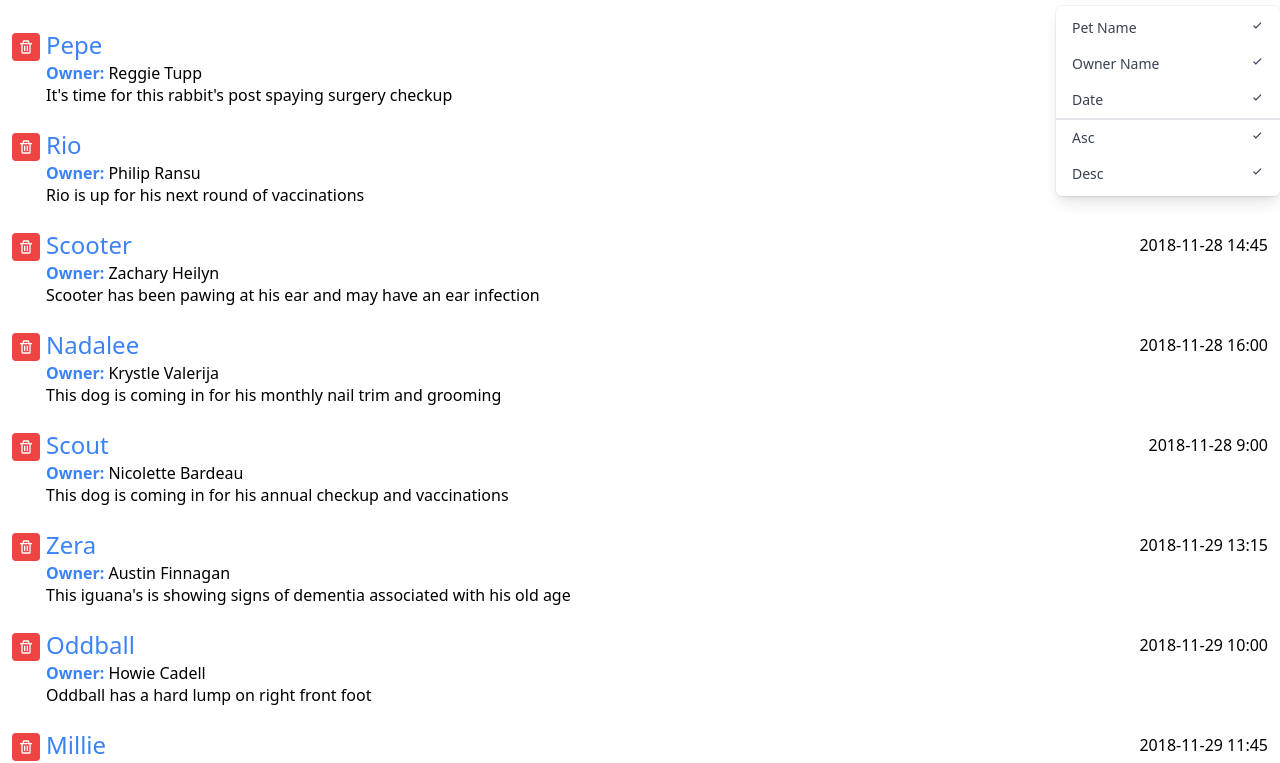
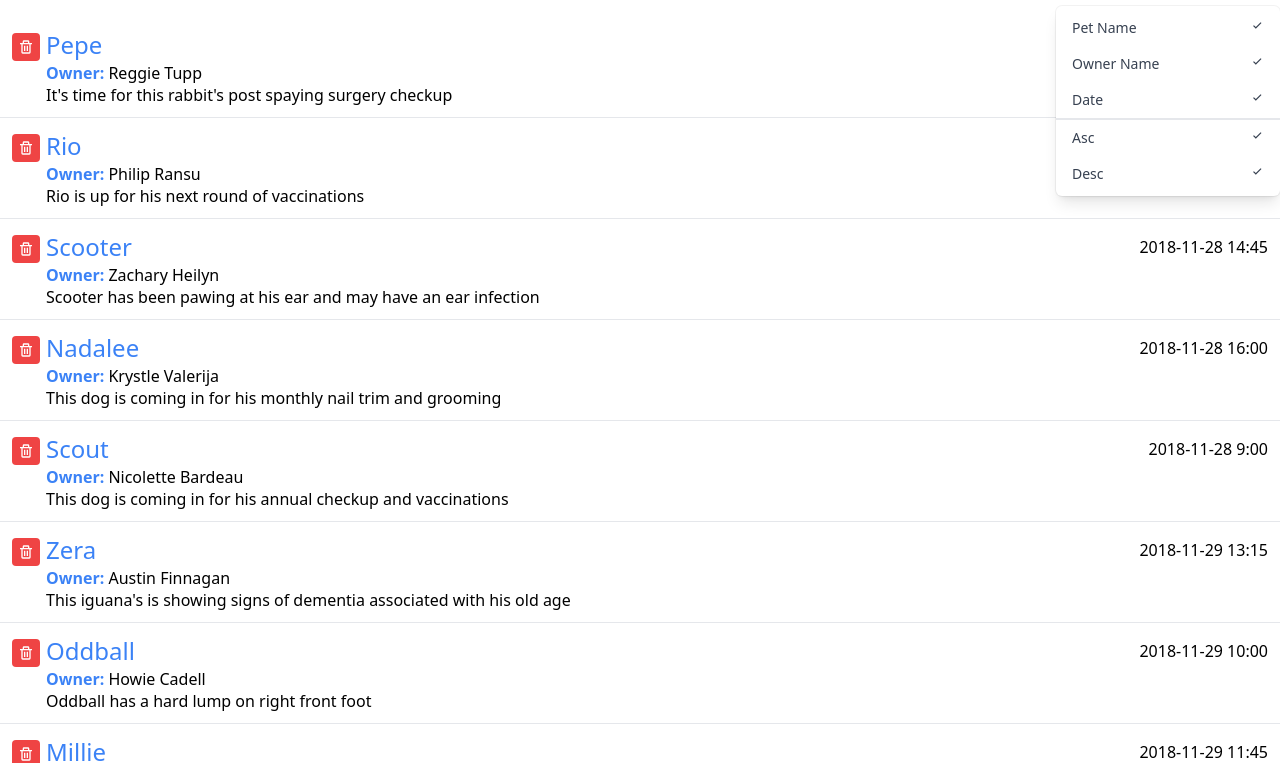
Before and after one commit to em-wiz/react-building-an-interface, a React (Create React App) app in the folder appointment-app/: page / in a window 1280 px wide. Shown: the part 596-1359 px from the top of the page. Built offline with nearby package versions, Linux system fonts and the light colour scheme.

Commit message:
move data.json to public, add AppointmentInfo component, add fetchData function to fetch json data from public using useCallback & useEffect to keep track of changes

```diff
--- a/appointment-app/src/App.js
+++ b/appointment-app/src/App.js
@@ -1,10 +1,28 @@
-import { BiCalendar, BiTrash } from "react-icons/bi";
+import { useState, useEffect, useCallback } from "react"
+import { BiCalendar } from "react-icons/bi";
 import AddAppointment from "./components/AddAppointment";
 import Search from "./components/Search";
-import appointmentList from "./components/data.json"
+import AppointmentInfo from "./components/AppointmentInfo";
 
 
 function App() {
+
+  let [appointmentList, setAppointmentList] = useState([]);
+
+  const fetchData = useCallback(() => {
+    fetch('./data.json')
+      .then(reponse => reponse.json())
+      .then(data => {
+        setAppointmentList(data)
+      });
+  }, [])
+
+  useEffect(() => {
+    fetchData()
+  }, [fetchData]);
+
+
+
   return (
     <div className="App container mx-auto mt-3 font-thin">
       <h1 className="text-5xl mb-3">
@@ -12,25 +30,14 @@ function App() {
       </h1>
       <AddAppointment />
       <Search />
-      <ul>
+      <ul className="divide-y divide-gray-200">
         {appointmentList.map(appointment => (
-          <li className="px-3 py-3 flex items-start">
-          <button type="button"
-            className="p-1.5 mr-1.5 mt-1 rounded text-white bg-red-500 hover:bg-yellow-700 focus:outline-none focus:ring-2 focus:ring-offset-2 focus:ring-blue-500">
-            <BiTrash /></button>
-          <div className="flex-grow">
-            <div className="flex items-center">
-              <span className="flex-none font-medium text-2xl text-blue-500">{appointment.petName}</span>
-              <span className="flex-grow text-right">{appointment.aptDate}</span>
-            </div>
-            <div><b className="font-bold text-blue-500">Owner:</b> {appointment.ownerName}</div>
-            <div className="leading-tight">{appointment.aptNotes}</div>
-          </div>
-        </li>
+          <AppointmentInfo key={appointment.id} appointment={appointment} />
         ))}
       </ul>
     </div>
   );
 }
 
+
 export default App;
--- /dev/null
+++ b/appointment-app/src/components/AppointmentInfo.js
@@ -0,0 +1,24 @@
+import { Fragment } from "react"
+import { BiTrash } from "react-icons/bi";
+
+const AppointmentInfo = ({ appointment }) => {
+    return (
+        <Fragment>
+        <li className="px-3 py-3 flex items-start">
+          <button type="button"
+            className="p-1.5 mr-1.5 mt-1 rounded text-white bg-red-500 hover:bg-yellow-700 focus:outline-none focus:ring-2 focus:ring-offset-2 focus:ring-blue-500">
+            <BiTrash /></button>
+          <div className="flex-grow">
+            <div className="flex items-center">
+              <span className="flex-none font-medium text-2xl text-blue-500">{appointment.petName}</span>
+              <span className="flex-grow text-right">{appointment.aptDate}</span>
+            </div>
+            <div><b className="font-bold text-blue-500">Owner:</b> {appointment.ownerName}</div>
+            <div className="leading-tight">{appointment.aptNotes}</div>
+          </div>
+        </li>
+    </Fragment>
+    )
+}
+
+export default AppointmentInfo;
```
Also changed, not shown: appointment-app/public/data.json (renamed from appointment-app/src/components/data.json).
